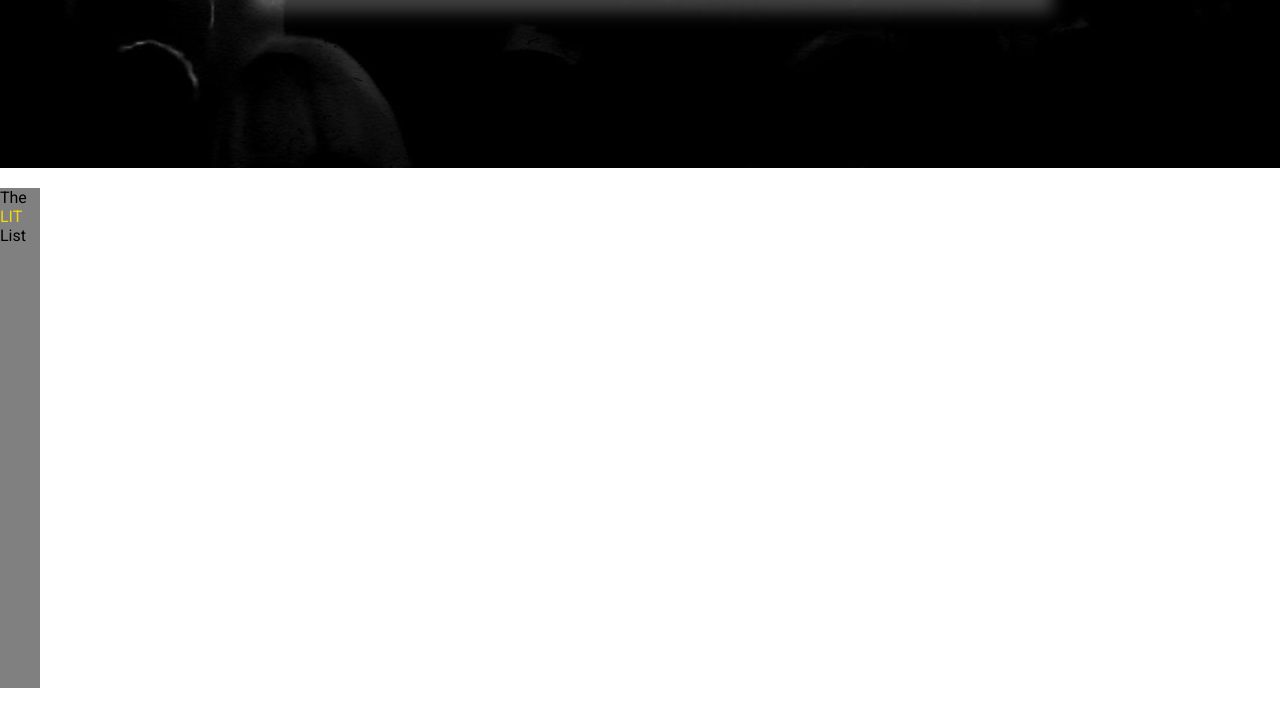
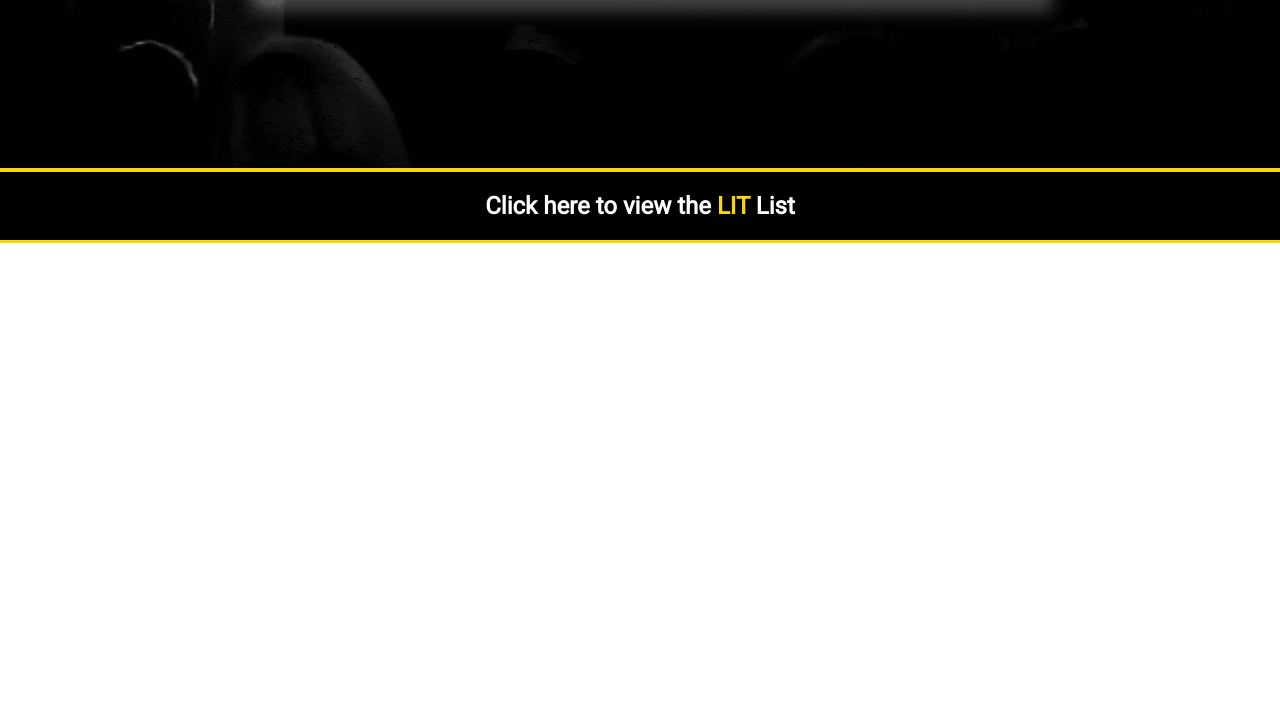
Before and after one commit to yellow-jackets/Songkick-API-Project, a website: page index.html in a window 1280 px wide. Shown: the part 632-1358 px from the top of the page. After the commit the page ends 875 px from the top, so only its background shows below. Drawn offline with nearby package versions, Linux system fonts and the light colour scheme; files that its build step writes are made by us from their sources; no server answers.

Commit message:
added tray and minor styling

```diff
--- a/dev/scripts/main.js
+++ b/dev/scripts/main.js
@@ -262,11 +262,17 @@ sk.drawerSlide = function() {
 
 
 sk.smoothScroll = function () {
-  $('.submitButton').on('click', function() {
-    $('html, body').animate({
-        scrollTop: $('.location').offset().top
-    }, 1000);
-  });
+  $('.trigger, .slider').click(function() {
+  $('.slider').toggleClass('close');
+});
+
+
+
+  // $('.submitButton').on('click', function() {
+  //   $('html, body').animate({
+  //       scrollTop: $('.location').offset().top
+  //   }, 1000);
+  // });
 }
 
 sk.events = function () {
--- a/dev/styles/main.scss
+++ b/dev/styles/main.scss
@@ -9,6 +9,8 @@ $white: #ffffff;
 
 body {
 	font-family: 'Roboto', sans-serif;
+	margin: 0 auto;
+	min-height: 100%;
 }
 
 main {
--- a/dev/styles/partials/_userConcertList.scss
+++ b/dev/styles/partials/_userConcertList.scss
@@ -46,19 +46,33 @@
 }
 
 
-.collapsedTray {
-    width:40px;
-    height: 500px;
-    background:grey;
-    position: absolute;
-    left:0;
+
+.trayTitle {
+	text-align: center;
+	margin: 0;
+	border-top: 4px solid $yellow;
+	border-bottom: 4px solid $yellow;
+	background-color: $black;
+	color: $white;
+	padding-top: 20px;
+	padding-bottom: 20px;
 }
 
-.expandTray {
-    white-space: nowrap;
-    height: 500px;
-    background:grey;
-    position: absolute;
-    left:-999px;
-    padding:8px;
+.slider {
+  position: absolute;
+  text-align: center;
+  margin: 0 auto;
+  width: 100%;
+  height: 100vh;
+  top: 0;
+  overflow: scroll;
+  background-color: rgba(0,0,0,0.5);
+  color: #FFF;
+  transition: all 1s;
 }
+
+.slider.close {
+  top: 100vh;
+  height: 75px;
+
+}
--- a/index.html
+++ b/index.html
@@ -62,9 +62,15 @@
 		</ul>
 	</div> <!--./concertList-->
 
-	<div class ="collapsedTray">
-			<header class="trayTitle">The <span>Lit </span>List</header>
-		<div class="userListSection expandTray">
+	<!-- <button class="trigger">
+  	Bring it
+	</button> -->
+
+
+
+	<div class ="slider close trigger">
+	<h2 class="trayTitle ">Click here to view the <span>Lit </span>List</h2>
+		<div class="userListSection">
 				<ul id="userListConcertItems" class="clearfix">
 
 				</ul>
```
